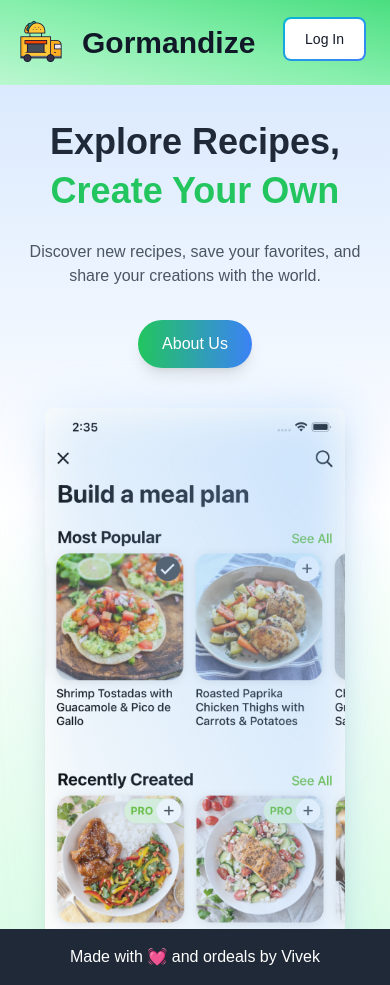
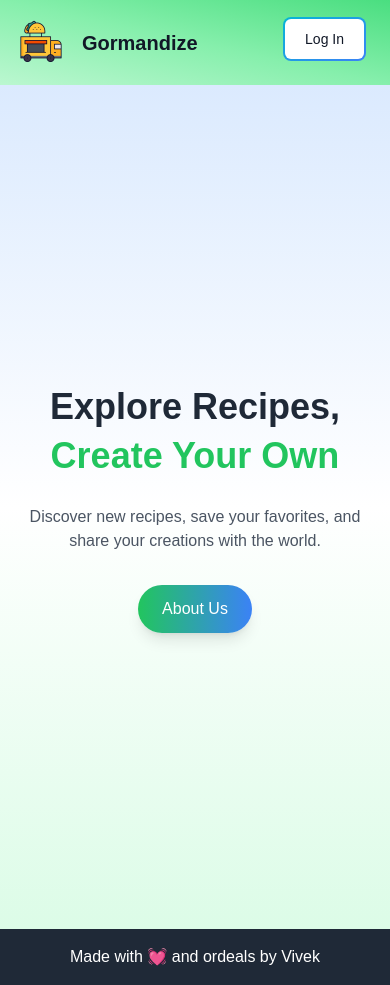
Before and after one commit to Vivek-736/Recipe-Manager, a Next.js app: page / in a window 390 px wide. Built offline with nearby package versions, Linux system fonts and the light colour scheme; no server answers.

Commit message:
media queries

```diff
--- a/app/components/Navbar.tsx
+++ b/app/components/Navbar.tsx
@@ -15,7 +15,7 @@ const Navbar = () => {
           <div>
             <Image src={`/Icon.png`} width={50} height={50} alt="Icon" />
           </div>
-          <div className="text-3xl font-bold">Gormandize</div>
+          <div className="md:text-3xl text-xl font-bold">Gormandize</div>
         </li>
         <li className="font-bold text-3xl flex items-center gap-4">
           {session ? (
@@ -37,7 +37,7 @@ const Navbar = () => {
                 }}
                 className="relative inline-flex items-center justify-center p-0.5 mb-2 me-2 overflow-hidden text-sm font-medium text-gray-900 rounded-lg group bg-gradient-to-br from-red-500 to-pink-500 group-hover:from-red-500 group-hover:to-pink-500 hover:text-white dark:text-white focus:ring-4 focus:outline-none focus:ring-red-200 dark:focus:ring-red-800"
               >
-                <span className="relative px-5 py-2.5 transition-all ease-in duration-75 bg-white dark:bg-gray-900 rounded-md group-hover:bg-opacity-0">
+                <span className="relative px-5 py-2.5 transition-all ease-in duration-75 bg-white dark:bg-gray-900 rounded-md group-hover:bg-opacity-0 md:text-xl text-sm">
                   Log Out
                 </span>
               </button>
@@ -48,7 +48,7 @@ const Navbar = () => {
                 type="button"
                 className="relative inline-flex items-center justify-center p-0.5 mb-2 me-2 overflow-hidden text-sm font-medium text-gray-900 rounded-lg group bg-gradient-to-br from-cyan-500 to-blue-500 group-hover:from-cyan-500 group-hover:to-blue-500 hover:text-white dark:text-white focus:ring-4 focus:outline-none focus:ring-cyan-200 dark:focus:ring-cyan-800"
               >
-                <span className="relative px-5 py-2.5 transition-all ease-in duration-75 bg-white dark:bg-gray-900 rounded-md group-hover:bg-opacity-0">
+                <span className="relative px-5 py-2.5 transition-all ease-in duration-75 bg-white dark:bg-gray-900 rounded-md group-hover:bg-opacity-0 md:text-xl text-sm">
                   Log In
                 </span>
               </button>
--- a/app/page.tsx
+++ b/app/page.tsx
@@ -20,7 +20,7 @@ export default function Home() {
     <>
       <div className="overflow-hidden min-h-screen bg-gradient-to-b from-blue-100 via-white to-green-100">
         <div className="flex flex-col md:flex-row items-center justify-center h-screen px-6 md:px-12 lg:px-24">
-          <div className="flex flex-col items-center md:items-start text-center md:text-left mt-44 md:mt-0">
+          <div className="flex flex-col items-center md:items-start text-center md:text-left">
             <h1 className="text-4xl sm:text-5xl md:text-6xl font-extrabold text-gray-800 leading-snug md:leading-tight">
               Explore Recipes, <br />
               <span className="text-green-500">Create Your Own</span>
@@ -40,6 +40,7 @@ export default function Home() {
             </div>
           </div>
 
+          <div className="hidden md:block">
             <div className="mt-10 md:mt-0 md:ml-12 flex justify-center mb-4 md:mb-0">
               <div className="relative">
                 <Image
@@ -53,6 +54,8 @@ export default function Home() {
               </div>
             </div>
           </div>
+
+        </div>
       </div>
     </>
   );
```
Lines whose indentation alone changed are shown as unchanged.
